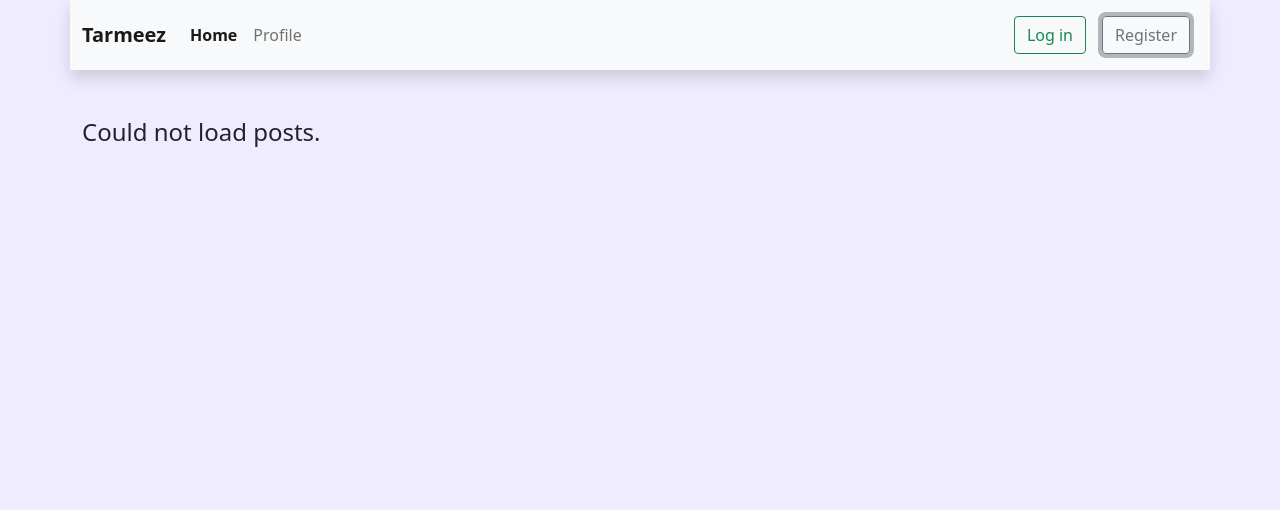
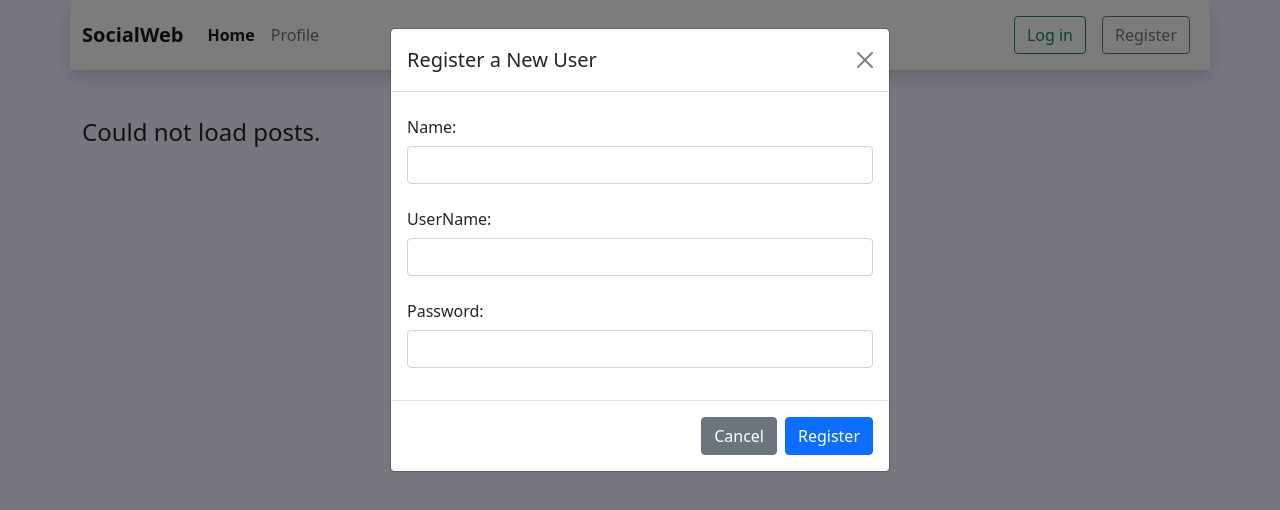
Before and after one commit to abdalrhmanhasan/Social-media-site, a website: page HTML/index.html in a window 1280 px wide. Both pictures are taken after a click on the button "Register". Drawn offline with nearby package versions, Linux system fonts and the light colour scheme; no server answers.

Commit message:
register is added

```diff
--- a/HTML/index.html
+++ b/HTML/index.html
@@ -64,11 +64,66 @@
     <!-- Succsess Module -->
     <div id="succsessAlert" class="success-massege"></div>
     <!-- //Succsess Module// -->
+
+    <!--REG MODAL -->
+    <div
+      class="modal fade"
+      id="RegModal"
+      tabindex="-1"
+      aria-labelledby="loginModalTitle"
+      aria-hidden="true"
+    >
+      <div class="modal-dialog">
+        <div class="modal-content">
+          <div class="modal-header">
+            <h1 class="modal-title fs-5" id="loginModalTitle">
+              Register a New User
+            </h1>
+            <button
+              type="button"
+              class="btn-close"
+              data-bs-dismiss="modal"
+              aria-label="Close"
+            ></button>
+          </div>
+          <div class="modal-body">
+            <form>
+              <div class="mb-3">
+                <label for="username" class="col-form-label">Name:</label>
+                <input type="text" class="form-control" id="reg-name" />
+              </div>
+              <div class="mb-3">
+                <label for="username" class="col-form-label">UserName:</label>
+                <input type="text" class="form-control" id="reg-username" />
+              </div>
+              <div class="mb-3">
+                <label for="pass" class="col-form-label">Password:</label>
+                <input type="password" class="form-control" id="reg-pass" />
+              </div>
+            </form>
+          </div>
+          <div class="modal-footer">
+            <button
+              type="button"
+              class="btn btn-secondary"
+              data-bs-dismiss="modal"
+            >
+              Cancel
+            </button>
+            <button type="button" class="btn btn-primary" onclick="RegBtn()">
+              Register
+            </button>
+          </div>
+        </div>
+      </div>
+    </div>
+    <!-- //LOG IN MODAL// -->
+
     <div class="container shadow rounded p-0">
       <!-- NAV BAR -->
       <nav class="navbar navbar-expand-lg navbar-light bg-light">
         <div class="container-fluid">
-          <span class="navbar-brand fw-bold">Tarmeez</span>
+          <span class="navbar-brand fw-bold">SocialWeb</span>
           <button
             class="navbar-toggler"
             type="button"
@@ -104,6 +159,8 @@
                 id="Register-btn"
                 type="button"
                 class="btn btn-outline-secondary ms-3"
+                data-bs-toggle="modal"
+                data-bs-target="#RegModal"
               >
                 Register
               </button>
--- a/JS/script.js
+++ b/JS/script.js
@@ -1,6 +1,7 @@
 const baseUrl = "https://tarmeezacademy.com/api/v1";
 window.logInBtn = logInBtn;
 window.logout = logout;
+window.RegBtn = RegBtn;
 // ---------- POSTS ----------
 axios
   .get(`${baseUrl}/posts?page=868`)
@@ -75,7 +76,7 @@ function logInBtn() {
       const modalInst =
         bootstrap.Modal.getInstance(modal) || new bootstrap.Modal(modal);
       modalInst.hide();
-      showSuccsessMassege("Nice, you logged in successfully!");
+      showSuccsessMassege("you logged in successfully!");
       setupUI();
     })
     .catch((error) => {
@@ -120,8 +121,33 @@ function setupUI() {
 function logout() {
   localStorage.removeItem("user");
   localStorage.removeItem("token");
-  alert("logout");
   showSuccsessMassege("you logged out successfully!");
   setupUI();
 }
 setupUI();
+
+function RegBtn() {
+  const name = document.getElementById("reg-name").value;
+  const username = document.getElementById("reg-username").value;
+  const password = document.getElementById("reg-pass").value;
+
+  console.log(name, username, password);
+
+  axios
+    .post(`${baseUrl}/register`, { name, username, password })
+    .then((response) => {
+      localStorage.setItem("token", response.data.token);
+      localStorage.setItem("user", JSON.stringify(response.data.user));
+
+      const modal = document.getElementById("RegModal");
+      const modalInst =
+        bootstrap.Modal.getInstance(modal) || new bootstrap.Modal(modal);
+      modalInst.hide();
+      showSuccsessMassege("you've been registered successfully!");
+      setupUI();
+    })
+    .catch((error) => {
+      const msg = error.response?.data?.message || "Something went wrong";
+      alert(msg);
+    });
+}
```
